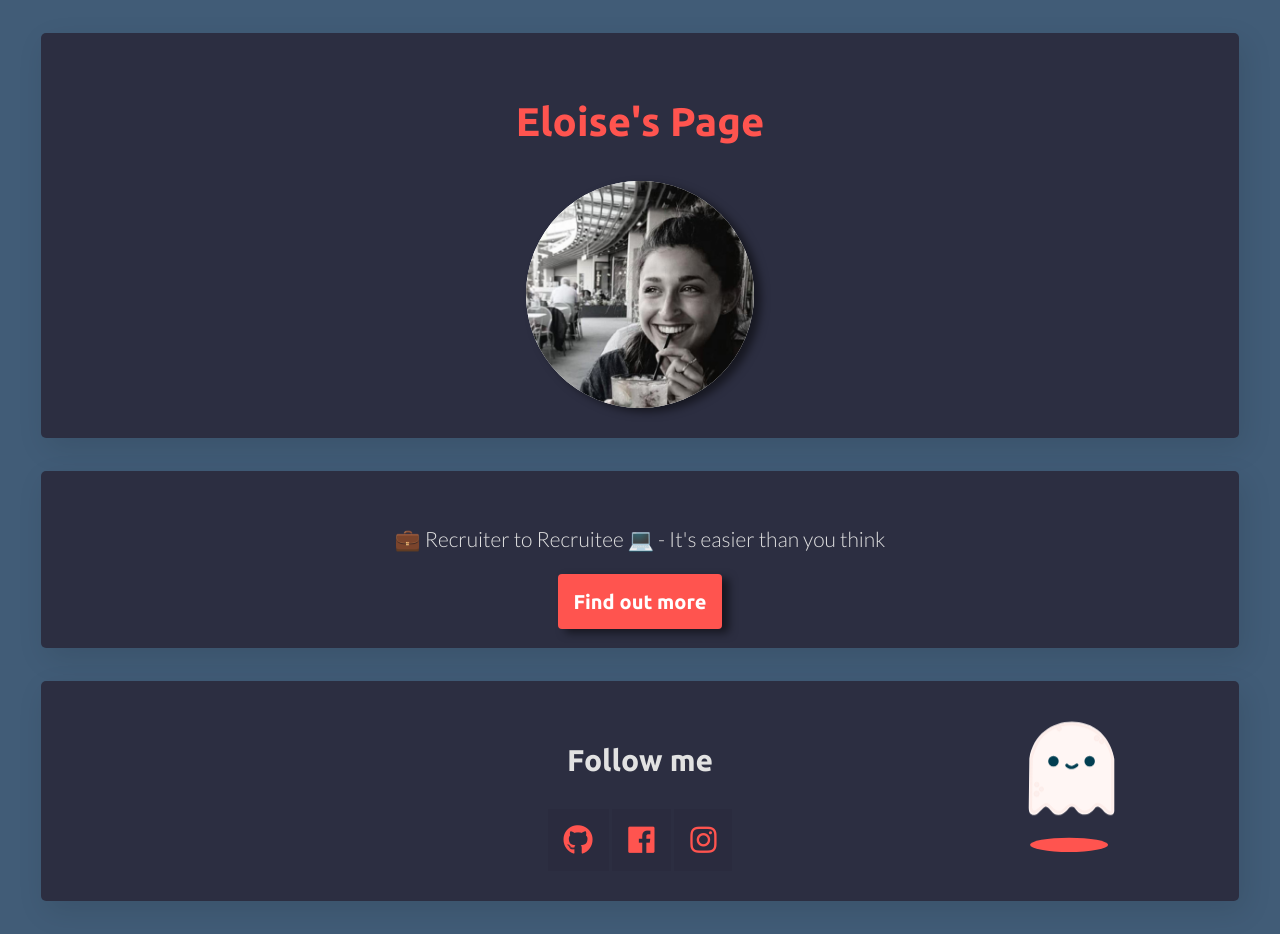
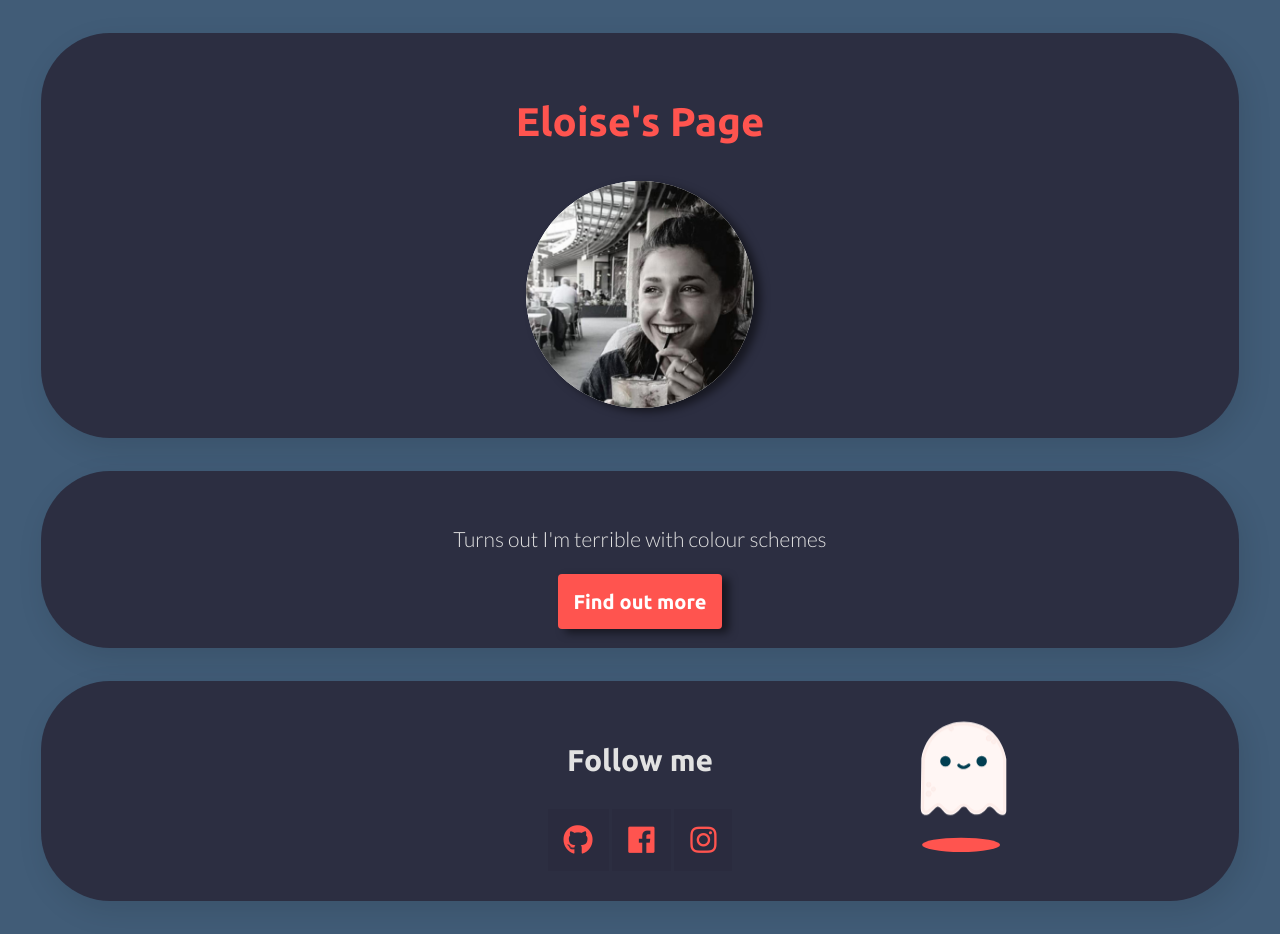
Before and after one commit to eloisetait3/profile, a plain HTML site: page index.html in a window 1280 px wide. Drawn offline with Linux system fonts and the light colour scheme.

Commit message:
changed border radius

```diff
--- a/index.html
+++ b/index.html
@@ -14,7 +14,7 @@
         <img src="images/profile_pic.jpg" alt="">
       </div>
       <div class="card">
-        <p> 💼 Recruiter to Recruitee 💻 - It's easier than you think </p>
+        <p> Turns out I'm terrible with colour schemes </p>
         <a href="" target="_blank" class="button">Find out more</a>
       </div>
 
--- a/style.css
+++ b/style.css
@@ -76,7 +76,7 @@ p {
 .card {
   background: #2a2c3eed;
   padding: 30px;
-  border-radius: 5px;
+  border-radius: 69px;
   box-shadow: 5px 10px 30px rgba(0, 0, 0, 0.1);
   margin: 33px;
 }
@@ -121,7 +121,7 @@ p {
 .container-ghost {
   position: absolute;
   top: 50%;
-  left: 86%;
+  left: 77%;
   margin-left: -64.5px;
   margin-top: -85.5px;
 }
```
